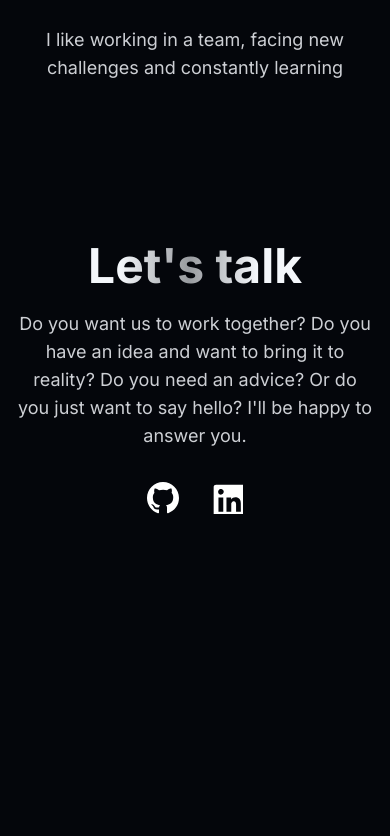
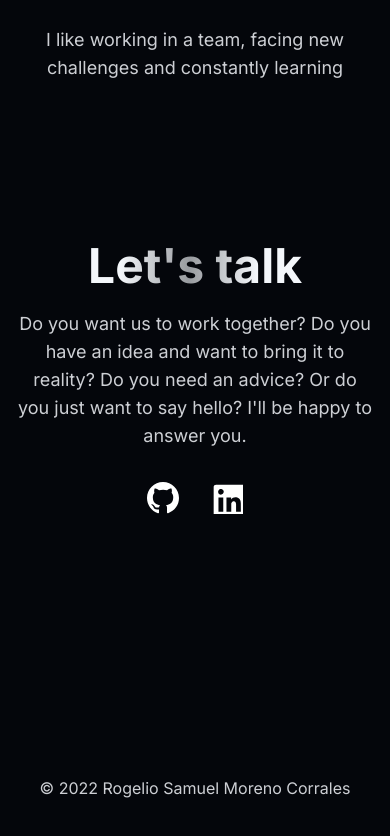
Before and after one commit to sam-621/rogeliosamuel.com, a Next.js app: page / in a window 390 px wide. Shown: the part 3040-3876 px from the top of the page. Before the commit the page ends 3752 px from the top, so only its background shows below. Built offline with nearby package versions, Linux system fonts and the light colour scheme.

Commit message:
add footer

```diff
--- a/src/components/atoms/Subtitle.tsx
+++ b/src/components/atoms/Subtitle.tsx
@@ -1,7 +1,7 @@
 import { FC, ReactNode } from 'react'
 
 export const Subtitle: FC<Props> = ({ children, className }) => {
-  return <p className={`text-lg text-subtitle lg:text-2xl ${className}`}>{children}</p>
+  return <p className={`${className} text-lg text-subtitle lg:text-2xl`}>{children}</p>
 }
 
 type Props = {
--- /dev/null
+++ b/src/components/sections/Footer.tsx
@@ -0,0 +1,9 @@
+export const Footer = () => {
+  return (
+    <footer className="mx-4 mb-14 md:mx-8 lg:mx-28">
+      <p className="text-base text-subtitle text-center md:text-left">
+        © {new Date().getFullYear()} Rogelio Samuel Moreno Corrales
+      </p>
+    </footer>
+  )
+}
--- a/src/components/sections/index.ts
+++ b/src/components/sections/index.ts
@@ -1,4 +1,5 @@
 export * from './AboutMe'
+export * from './Footer'
 export * from './Header'
 export * from './Hero'
 export * from './LetsTalk'
--- a/src/pages/index.tsx
+++ b/src/pages/index.tsx
@@ -1,15 +1,16 @@
-import { AboutMe, Header, Hero, LetsTalk, MyWork } from '@sections'
+import { AboutMe, Footer, Header, Hero, LetsTalk, MyWork } from '@sections'
 
 export const Home = () => {
   return (
     <>
       <Header />
-      <main className="mx-4 flex flex-col gap-20 md:mx-8 lg:mx-28 lg:gap-32 mb-48">
+      <main className="mx-4 flex flex-col gap-20 md:mx-8 lg:mx-28 lg:gap-32 mb-64">
         <Hero />
         <MyWork />
         <AboutMe />
         <LetsTalk />
       </main>
+      <Footer />
     </>
   )
 }
```
